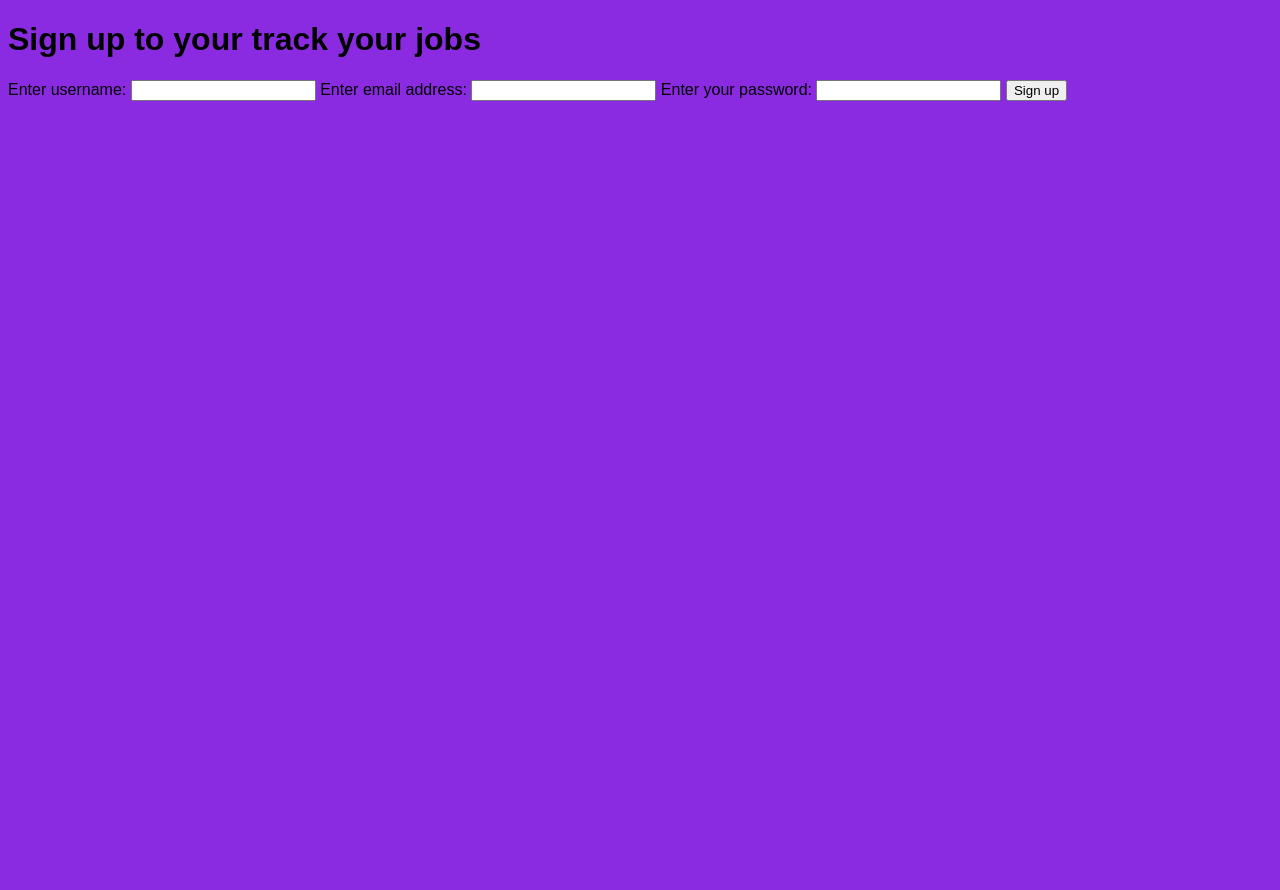
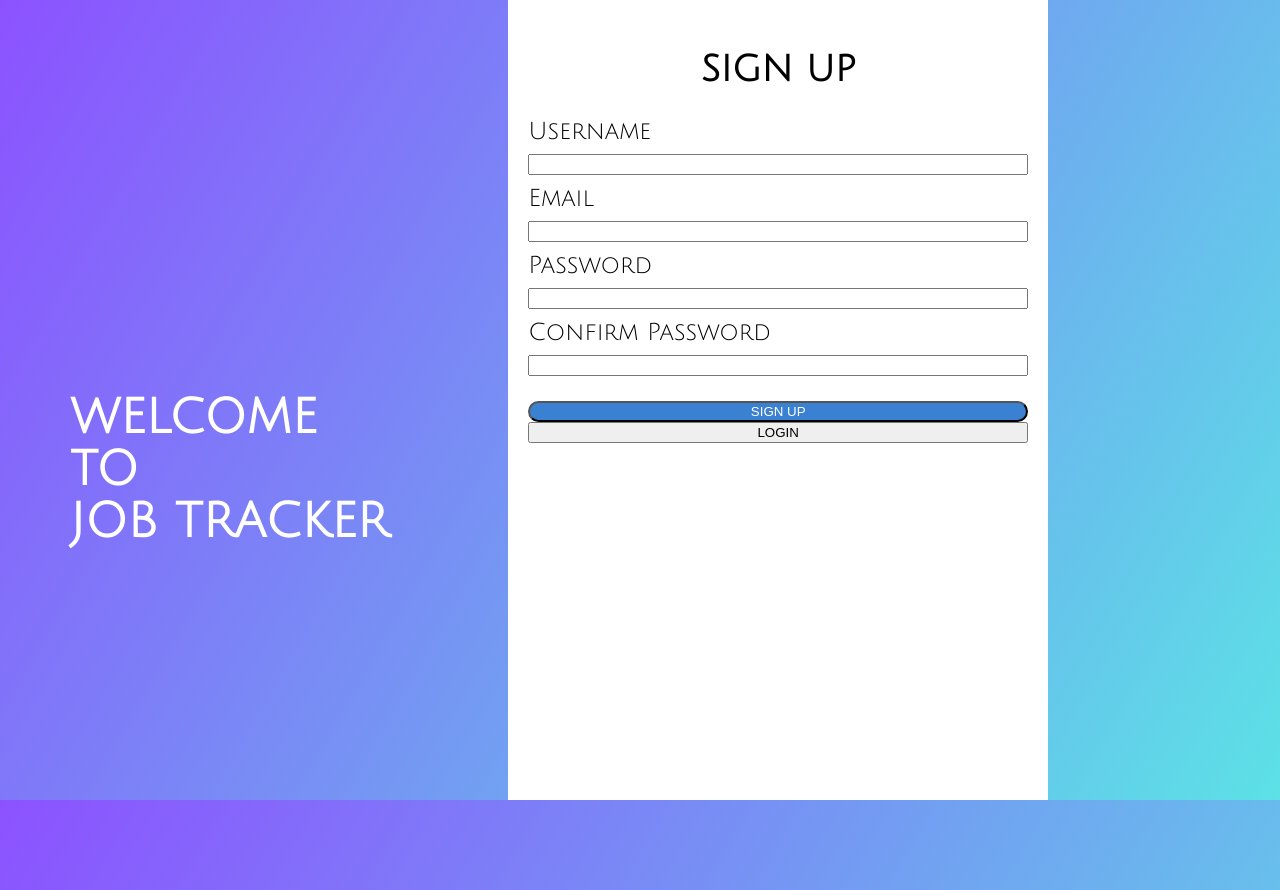
Before and after one commit to Nimesh04/Job-tracker, a Python web app: template templates/Sign_up.html in a window 1280 px wide. Before the commit the page ends 101 px from the top, so only its background shows below. Run offline with Jinja, Linux system fonts and the light colour scheme; the template is opened without the code that fills it, so the values that code supplies are empty.

Commit message:
Completed the partial design of the sign up page

```diff
--- /dev/null
+++ b/styles/signup.css
@@ -0,0 +1,70 @@
+body{
+    font-family: "Julius Sans One", serif;
+    font-weight: 400;
+    font-style: normal;
+    font-size: 24px;
+    background: linear-gradient(120deg, #8C52FF, #5CE1E6);
+    height: 100vh;
+    display: flex;
+    flex-direction: row;
+    margin: 0;
+    padding: 0;
+}
+
+
+.main-title{
+    margin: 50px;
+    padding: 20px;
+    color: white;
+    align-items: center;
+    display: flex;
+    justify-content: center;
+    height: 100vh;
+    max-height: 1024px;
+}
+
+.signup-title{
+    display:flex;
+    justify-content: center;
+    margin-bottom: 24px;
+
+}
+
+.sign-up-form{
+    display: flex;
+    flex-direction: column;
+    background-color: white;
+    margin-left: 50px;
+    padding: 20px;
+    width: 100%;
+    max-width: 500px;
+}
+
+form{
+    display: flex;
+    flex-direction: column;
+}
+
+form label{
+    margin:5px 0;
+}
+
+form input{
+    padding:1px;
+    margin: 5px 0;
+    height: 100%;
+    max-height: 73px;
+}
+
+.signup-btn-container{
+    display: flex;
+    flex-direction: column;
+    margin-top: 20px;
+}
+
+.signup-btn{
+    border-radius: 24px;
+    background-color: #3B81D1;
+    color: white;
+    box-shadow: 2px 7px 10px;
+}
--- a/templates/Sign_up.html
+++ b/templates/Sign_up.html
@@ -1,5 +1,5 @@
 <!DOCTYPE html>
-<heml lang="en">
+<html lang="en">
     <head>
         <meta charset="UTF-8">
         <meta name="viewport" content="width=device-width, initial-scale=1.0">
@@ -8,20 +8,39 @@
         <link href="https://fonts.googleapis.com/css2?family=Julius+Sans+One&display=swap" rel="stylesheet">
         <title>Job Tracker</title>
         <link rel="stylesheet" href="/styles/global.css">
+        <link rel="stylesheet" href="/styles/signup.css">
     </head>
 
     <body>
-        <h1> Sign up to your track your jobs </h1>
         <div>
-            <form>
-                <label>Enter username:</label>
-                <input type="text">
-                <label>Enter email address:</label>
-                <input type="email">
-                <label>Enter your password:</label>
-                <input type="password">
-                <input type="submit" value="Sign up">
-            </form>
+            <h1 class="main-title"> WELCOME <br> TO <br> JOB TRACKER </h1>
         </div>
+
+
+
+        <div class="sign-up-form">
+            <h2 class="signup-title"> SIGN UP </h2>
+                <form>
+                    <label for="signup-username">Username</label>
+                    <input type="text" id="signup-username" class="username">
+
+                    <label for="signup-email">Email</label>
+                    <input type="email" id="signup-email">
+
+                    <label>Password</label>
+                    <input type="password" class="signup-password">
+
+                    <label>Confirm Password</label>
+                    <input type="password" class="signup-password">
+
+
+                    <div class="signup-btn-container">
+                        <button type="submit" class="signup-btn"> SIGN UP</button>
+                        <button type="submit" class="login-btn"> LOGIN</button>
+                    </div>
+
+                </form>
+        </div>
+
     </body>
-</heml>
+</html>
```
